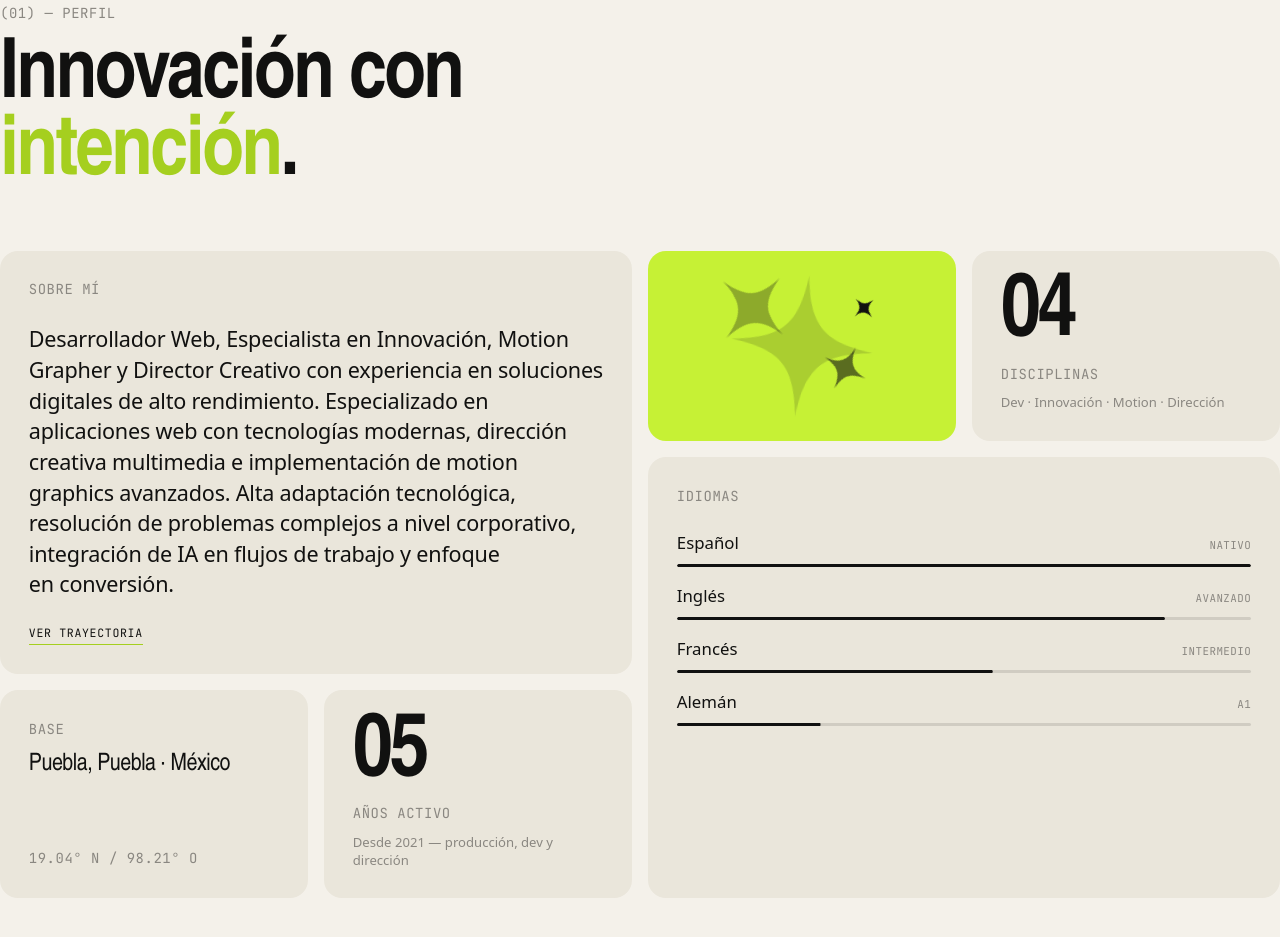
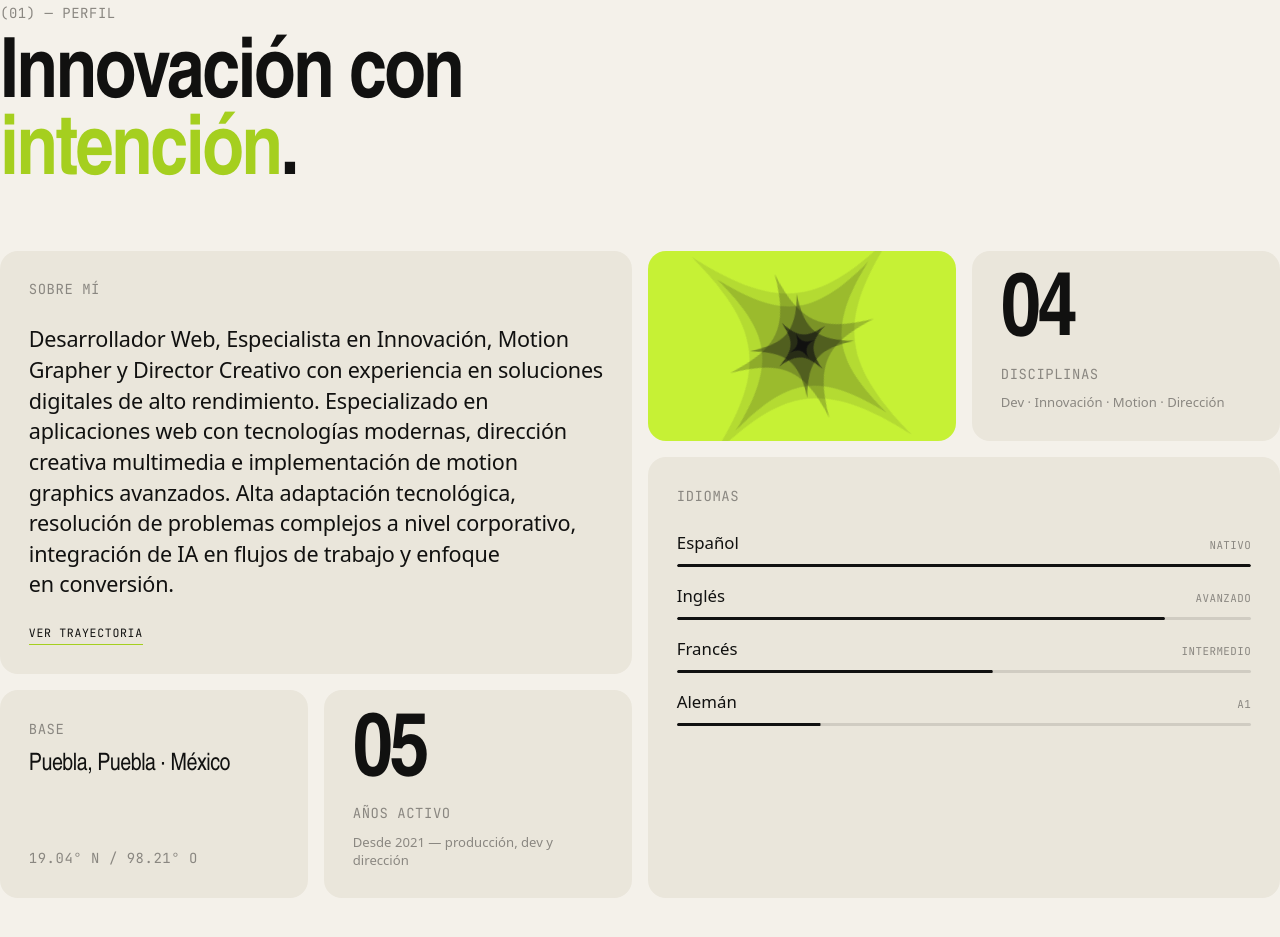
Before and after one commit to LINxBUAPx100/MihaelPortafolio, a website built with Vite: page index.html in a window 1280 px wide. Shown: the part 893-1830 px from the top of the page. Built offline with nearby package versions, Linux system fonts and the light colour scheme; some packages are replaced by stand-ins of ours; a web font is replaced by a local one.

Commit message:
Optimiza retrato (1.26MB->373KB), refuerza destello recursivo concentrico y ajusta dimensiones del hero

```diff
--- a/src/components/bento.js
+++ b/src/components/bento.js
@@ -28,10 +28,7 @@ export function renderBento() {
 
         <article class="cell cell--spark" data-rev aria-hidden="true">
           <div class="spark-field">
-            ${spark('spark--xl')}
-            ${spark('spark--md')}
-            ${spark('spark--sm')}
-            ${spark('spark--xs')}
+            ${['a', 'b', 'c', 'd', 'e', 'f'].map((k) => spark('spark--' + k)).join('')}
           </div>
         </article>
 
@@ -113,9 +110,10 @@ export function initBento() {
     })
   }
 
-  // Destellos recursivos girando a distintas velocidades
+  // Destello recursivo: capas concéntricas auto-similares girando en
+  // sentidos alternos a distintas velocidades (patrón que se repite a escala).
   if (!reduce) {
-    const speeds = { xl: 26, md: -18, sm: 12, xs: -8 }
+    const speeds = { a: 64, b: -48, c: 36, d: -26, e: 18, f: -12 }
     Object.entries(speeds).forEach(([k, dur]) => {
       const el = section.querySelector('.spark--' + k)
       if (el) gsap.to(el, { rotate: dur > 0 ? 360 : -360, duration: Math.abs(dur), ease: 'none', repeat: -1 })
--- a/src/components/hero.js
+++ b/src/components/hero.js
@@ -23,7 +23,7 @@ export function renderHero() {
       <span class="hero__line hero__line--1" aria-hidden="true">${splitChars('Mihael')}</span>
 
       <figure class="hero__photo">
-        <img src="${BASE}mihael.png" alt="Retrato de ${profile.name}" width="1300" height="1426" decoding="async" fetchpriority="high" />
+        <img src="${BASE}mihael.png" alt="Retrato de ${profile.name}" width="1500" height="1598" decoding="async" fetchpriority="high" />
       </figure>
 
       <span class="hero__line hero__line--2" aria-hidden="true">${splitChars('Tejeda')}</span>
--- a/src/styles/bento.css
+++ b/src/styles/bento.css
@@ -120,11 +120,21 @@
 /* — Celda del destello recursivo (acento ácido) — */
 .cell--spark { background: var(--acid); min-height: 9rem; }
 .spark-field { position: absolute; inset: 0; }
-.spark-field .spark { position: absolute; fill: var(--ink); transform-origin: center; }
-.spark--xl { width: 46%; top: 50%; left: 50%; translate: -50% -50%; opacity: 0.16; }
-.spark--md { width: 26%; top: 30%; left: 34%; translate: -50% -50%; opacity: 0.32; }
-.spark--sm { width: 15%; top: 62%; left: 64%; translate: -50% -50%; opacity: 0.6; }
-.spark--xs { width: 8%; top: 30%; left: 70%; translate: -50% -50%; }
+/* Capas concéntricas auto-similares (recursión: misma forma a distinta escala) */
+.spark-field .spark {
+  position: absolute;
+  top: 50%;
+  left: 50%;
+  translate: -50% -50%;
+  fill: var(--ink);
+  transform-origin: center;
+}
+.spark--a { width: 92%; opacity: 0.1; }
+.spark--b { width: 70%; opacity: 0.16; }
+.spark--c { width: 50%; opacity: 0.24; }
+.spark--d { width: 34%; opacity: 0.4; }
+.spark--e { width: 20%; opacity: 0.65; }
+.spark--f { width: 9%; opacity: 1; }
 
 @media (max-width: 860px) {
   .bento__grid {
```
Also changed, not shown: public/mihael.png.
